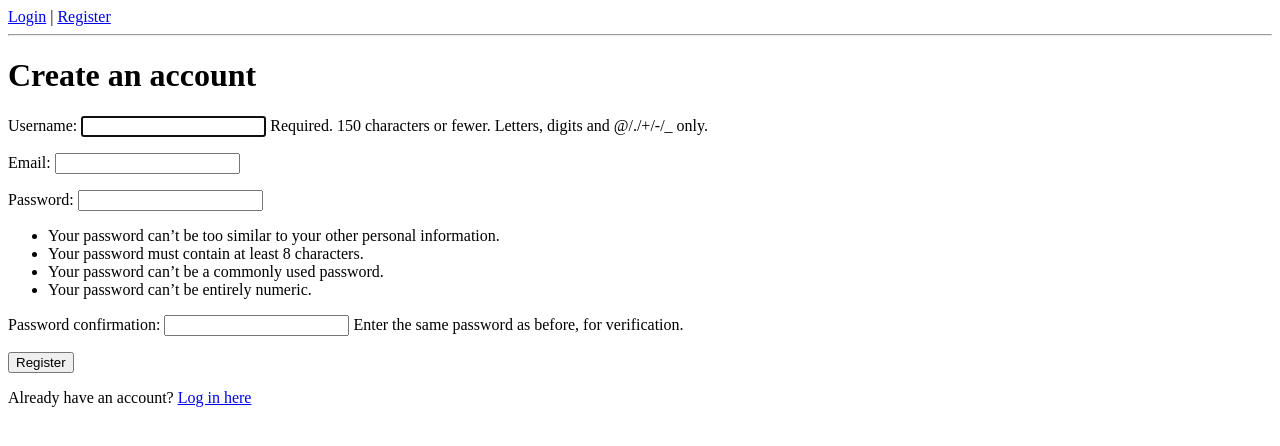
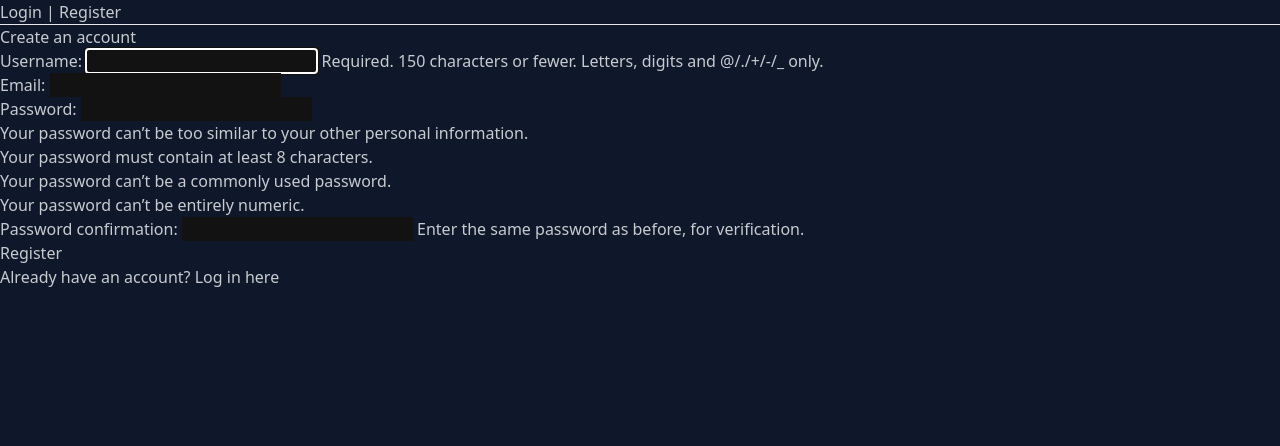
Before and after one commit to Lalika31253/cars-styled, a Django app: page /register/ in a window 1280 px wide. Shown: the top 446 px of the page. Run offline with Django 5.2, Linux system fonts and the light colour scheme; some libraries are stand-ins or nearby versions.

Commit message:
Add DaisyUI theme

```diff
--- a/showroom/templates/showroom/base.html
+++ b/showroom/templates/showroom/base.html
@@ -1,9 +1,15 @@
 <!DOCTYPE html>
-<html lang="en">
+<html lang="en" data-theme="night">
 <head>
   <meta charset="UTF-8">
   <meta name="viewport" content="width=device-width, initial-scale=1">
   <title>{% block title %}Dealership{% endblock %}</title>
+  <!-- Tailwind CSS -->
+<script src="https://cdn.tailwindcss.com"></script>
+
+<!-- DaisyUI (must come after Tailwind) -->
+<link href="https://cdn.jsdelivr.net/npm/daisyui@4.12.10/dist/full.min.css"
+      rel="stylesheet">
 </head>
 <!-- hx-headers sends the CSRF token with every HTMX request -->
 <body hx-headers='{"X-CSRFToken": "{{ csrf_token }}"}'>
```
